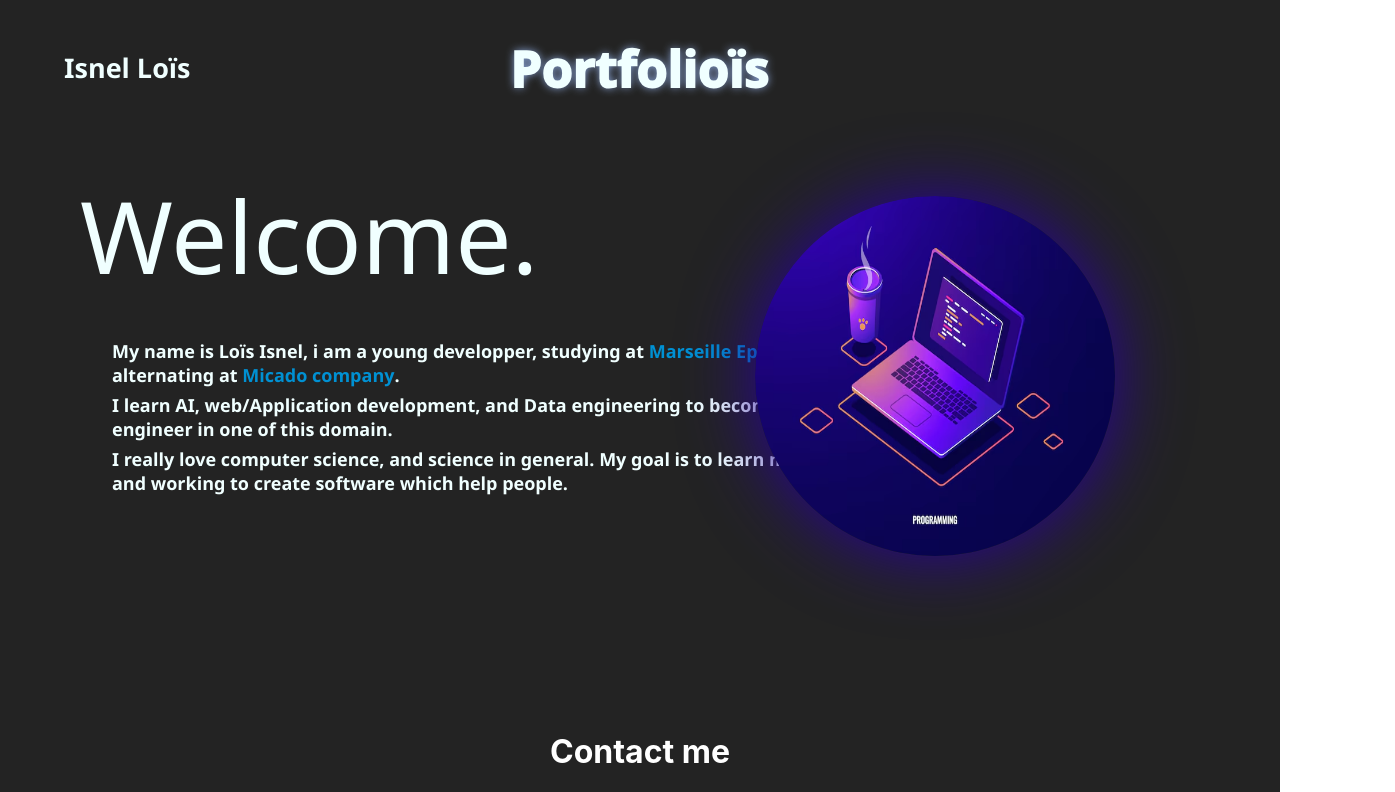
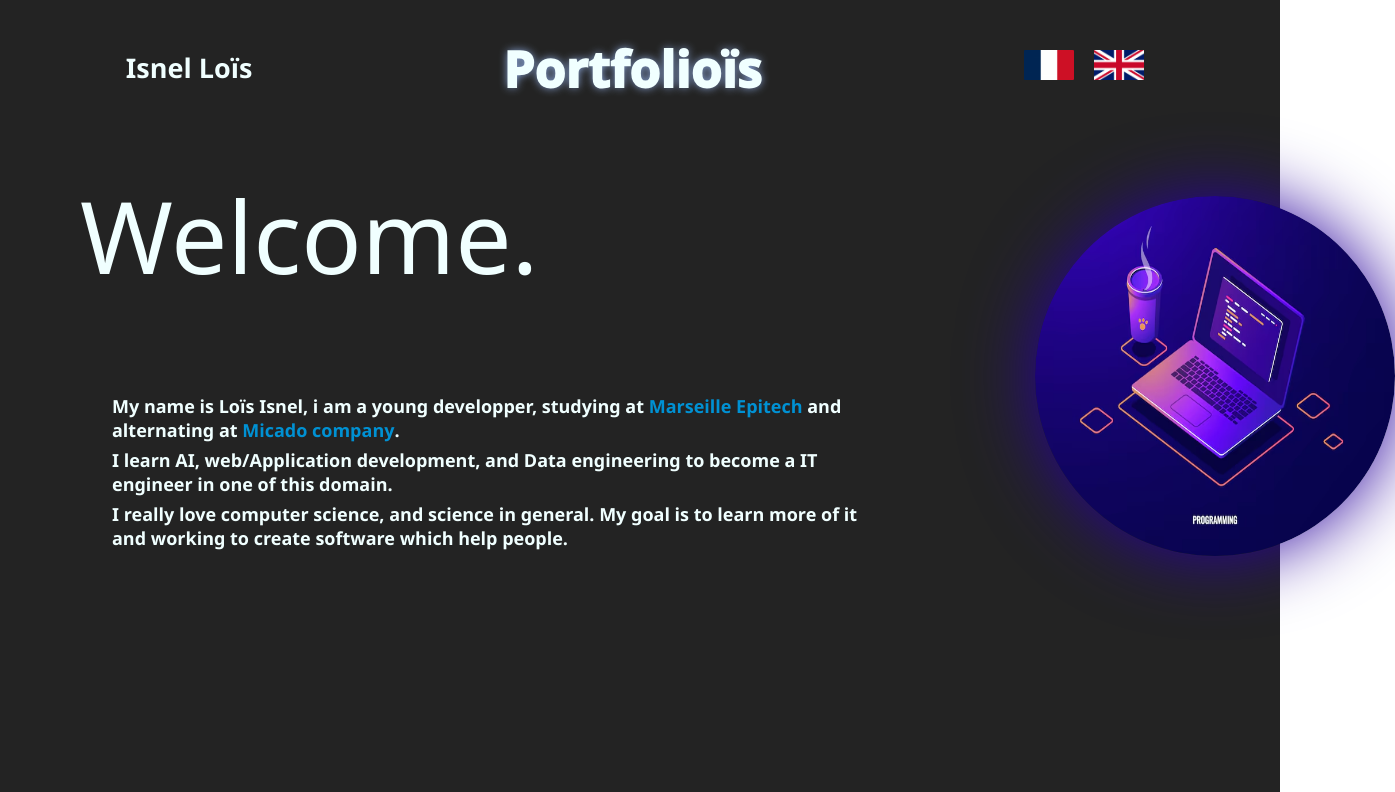
Before and after one commit to loisnel04/portfolio, a React (Create React App) app: page / in a window 1280 px wide. Shown: the top 792 px of the page, 1395 px wide, since content can reach past the window. Built offline with nearby package versions, Linux system fonts and the light colour scheme.

Commit message:
Header updates

```diff
--- a/src/Header.css
+++ b/src/Header.css
@@ -22,10 +22,10 @@
 }
 
 #first_bar {
-    display: flex; /* Enables flexbox layout */
-    justify-content: center; /* Centers items initially */
-    align-items: center; /* Vertically centers the items */
-    position: relative; /* Enables absolute positioning for the h2 */
+    display: flex;
+    justify-content: space-around;
+    align-items: center;
+    position: relative;
 }
 
 #first_bar h1{
@@ -34,8 +34,21 @@
 }
 
 #first_bar h2{
-    position: absolute;
     left: 4rem;
+}
+
+#first_bar img{
+    width: 50px;
+    height: 30px;
+    right: 2rem;
+    cursor: pointer;
+    transition: all 0.2s ease;
+}
+
+#first_bar img:hover, #first_bar img:focus{
+    transform: scale(1.1);
+    box-shadow: 0 0 10px aliceblue;
+    transition: all 0.2s ease;
 }
 
 #myself{
@@ -52,8 +65,7 @@
 }
 
 #myself img{
-    position: absolute;
-    right: 320px;
+    margin-left: 70rem;
     transform: scale(12);
     border-radius: 50%;
     box-shadow: 0 0 6px #28029c;
--- a/src/Header.js
+++ b/src/Header.js
@@ -1,12 +1,21 @@
 import './Header.css'
 import computer from "./img/logo_header.avif"
+import france_flag from "./img/drapeau-france.png"
+import english_flag from "./img/drapeau-anglais.png"
 
 export default function Header() {
+    const handleLangue = () => {
+
+    }
     return(
         <header>
             <div id="first_bar">
                 <h2>Isnel Loïs</h2>
                 <h1>Portfolioïs</h1>
+                <div id="img">
+                    <img src={france_flag} alt="france flag" onClick={handleLangue}></img>
+                    <img src={english_flag} alt="english flag" onClick={handleLangue}></img>
+                </div>
             </div>
 
             <div id="myself">
```
Also changed, not shown: src/Body.css (added), src/Body.js (added), src/img/drapeau-anglais.png (added), src/img/drapeau-france.png (added).
